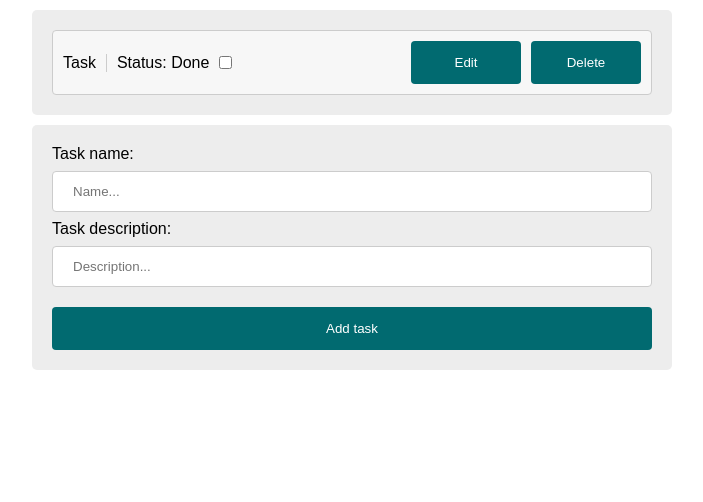
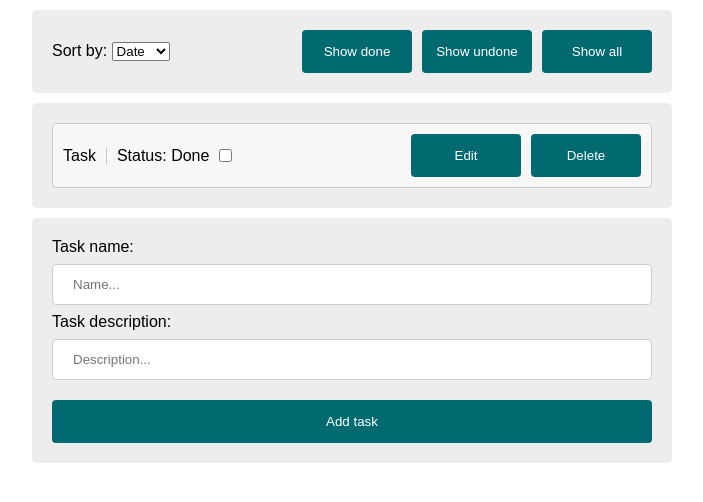
Before and after one commit to CaptainEmil/js-advanced-management-app, a plain HTML site: page index.html in a window 1280 px wide. Shown: the whole page, without its empty margins (288-991 px from the left). Drawn offline with Linux system fonts and the light colour scheme.

Commit message:
added sorting and filtering layout, fixed sorting methods and added unfiltering method in class TasksList

```diff
--- a/index.css
+++ b/index.css
@@ -32,13 +32,17 @@ button {
 }
 
 .edit-button,
-.delete-button{
+.delete-button,
+.undone-filter-button,
+.all-filter-button,
+.done-filter-button{
     margin: 0;
     padding: 14px 10px;
     width: 110px;
 }
 
-.status-checkbox{
+.status-checkbox,
+.sort-container{
     margin-right: auto;
 }
 
@@ -47,7 +51,8 @@ button {
     padding-left: 10px;
 }
 
-#tasks-list li{
+#tasks-list li,
+#sort-filter-container{
     display: flex;
     align-items: center;
     justify-content:flex-end;
@@ -60,7 +65,8 @@ button:hover {
 }
 
 form,
-#tasks-list {
+#tasks-list,
+#sort-filter-container {
     margin: 10px auto;
     width: 50%;
     border-radius: 5px;
--- a/index.html
+++ b/index.html
@@ -10,6 +10,18 @@
 </head>
 
 <body>
+    <div id="sort-filter-container">
+        <div class="sort-container">
+            <label for="sort-by">Sort by:</label>
+            <select name="sort-by" id="sort-by">
+                <option value="date">Date</option>
+                <option value="name">Name</option>
+            </select>
+        </div>
+        <button class="done-filter-button">Show done</button>
+        <button class="undone-filter-button">Show undone</button>
+        <button class="all-filter-button">Show all</button>
+    </div>
     <ul id="tasks-list">
         <li id="12345">
             <span class="task-name">Task</span>
--- a/index.js
+++ b/index.js
@@ -64,10 +64,21 @@ class TasksList {
 
     sortByDate() {
         this.#filteredTasks.sort((a, b) => b.dateInst()-a.dateInst());
+        this.#tasks.sort((a, b) => b.dateInst()-a.dateInst());
     }
 
     sortByName() {
         this.#filteredTasks.sort((a, b) =>{
+            if (a.name < b.name) {
+                return -1;
+              }
+              if (a.name > b.name) {
+                return 1;
+              }
+              return 0;
+        });
+
+        this.#tasks.sort((a, b) =>{
             if (a.name < b.name) {
                 return -1;
               }
@@ -84,6 +95,10 @@ class TasksList {
 
     filterForUndoneTasks(){
         this.#filteredTasks = this.#tasks.filter((task)=> !task.isDone);
+    }
+
+    unfilterTasks(){
+        this.#filteredTasks = [...this.#tasks];
     }
 
     get tasks() {
```
